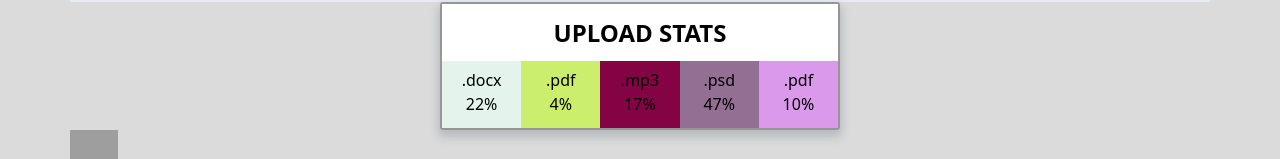
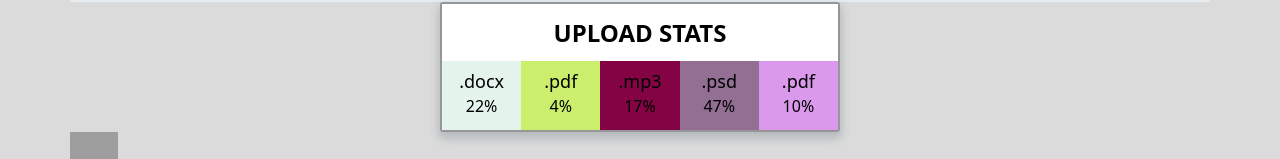
Before and after one commit to BogdanovaMarina/goit-react-hw-01-components, a React (Create React App) app: page / in a window 1280 px wide. Shown: the part 337-496 px from the top of the page. Built offline with nearby package versions, Linux system fonts and the light colour scheme; grey boxes are pictures that could not be loaded.

Commit message:
fix: fix Statistics

```diff
--- a/src/components/Statistics/Statistics.module.css
+++ b/src/components/Statistics/Statistics.module.css
@@ -19,8 +19,10 @@
   text-align: center;
   width: 100%;
 }
-/* .label {
-} */
+.label {
+  font-size: 18px;
+  font-weight: 500;
+}
 .percentage {
   padding: 5px;
   display: block;
```
